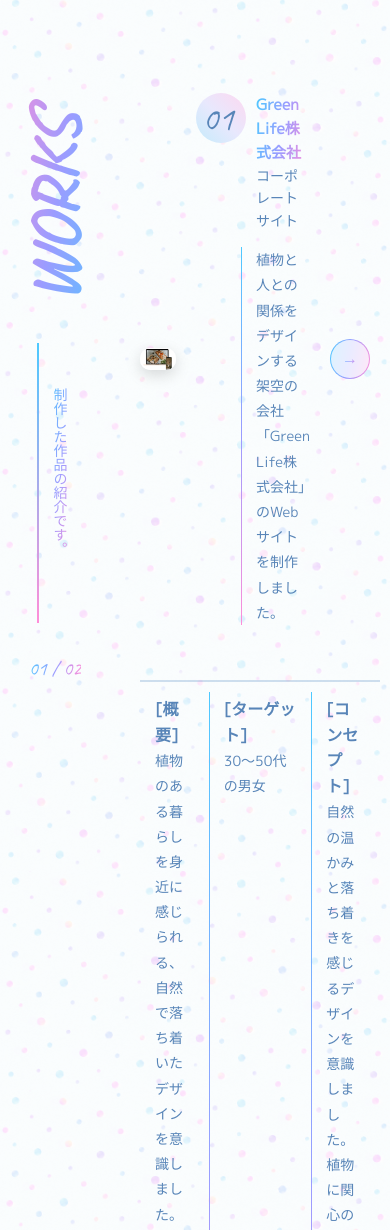
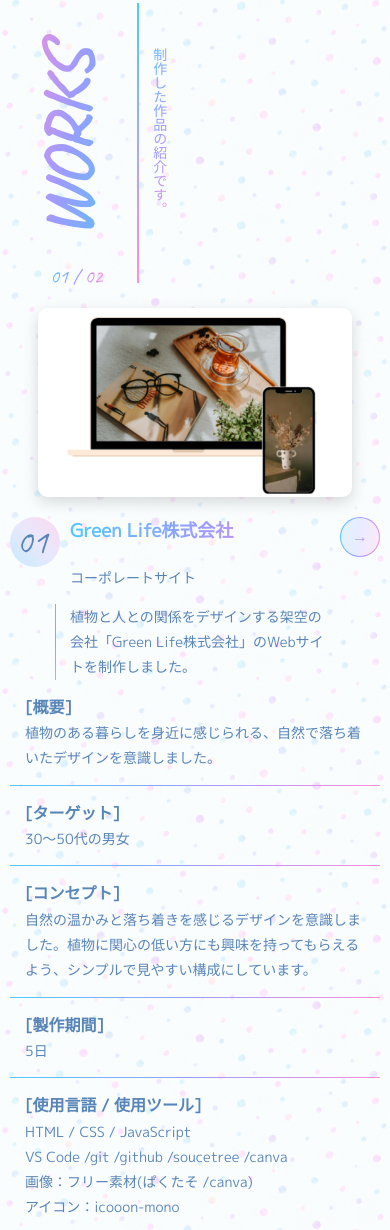
Before and after one commit to sabakan-miso/portfolio_iseki, a website built with Vite: page vite-project/index.html in a window 390 px wide. Shown: the part 851-2081 px from the top of the page. Built offline with nearby package versions, Linux system fonts and the light colour scheme.

Commit message:
worksのPC版にスマホ版のデザインを追加！完成！！

```diff
--- a/vite-project/src/css/base.css
+++ b/vite-project/src/css/base.css
@@ -89,7 +89,7 @@ h2{
     font-size: clamp(2rem, 1.6667rem + 0.6944vw, 2.5rem);
 }
 h3{
-    font-size: clamp(1.5rem, 1.0333rem + 0.9722vw, 2.2rem);
+    font-size: clamp(1.8rem, 1.5333rem + 0.5556vw, 2.2rem);
 }
 h4{
     font-size: clamp(1.6rem, 1.3333rem + 0.5556vw, 2rem);
@@ -105,14 +105,14 @@ small{
     margin: 0 auto;
     padding-left: 1rem;
     padding-right: 1rem;
-    /* background-color: rgb(190, 218, 242);  */
-    /* outline: 1px solid red; */
+    /* background-color: rgba(190, 218, 242, 0.2);  */
+
     /* ↑後で消す */
 }
 
-/* *{
-    outline:1px solid rgb(255, 145, 145);
-} */
+*{
+    /* outline:1px solid rgb(255, 145, 145); */
+}
     /* radial-gradient(#fff 28%, transparent 30%),
     radial-gradient(#fff 28%, transparent 30%);
     background-size: 20px 20px;
--- a/vite-project/src/css/style.css
+++ b/vite-project/src/css/style.css
@@ -123,7 +123,7 @@ observeの共通タイトル
  -----------*/
 .works{
     width: 100%;
-    padding: 10rem 0 12rem;
+    padding: 10rem 0;
     background-image: url(../images/background.png);
     background-size: 100% auto;
     background-position: top center;
@@ -319,3 +319,89 @@ observeの共通タイトル
     }
 
 }
+/*--------------------
+     レスポンシブ
+ ---------------------*/
+@media screen and (max-width:768px) {
+.works{
+    padding: 0;/*----- スマホ版のみ上下余白削除 -----*/
+}
+.works .container{
+    display: block;/*-----  PCの2列Gridを解除 -----*/
+}
+.works .works-side{
+    position: relative;
+    flex-direction: row;
+    height: 300px;
+    margin-bottom: 1.5rem;
+}
+.works .works-side-text{
+    margin: 1rem 0 1rem 1rem;
+}
+.works .works-number{
+    position: absolute;
+    left: 4rem;
+    bottom: 0;
+    margin: 0;
+}
+/*-----
+  右側
+-----*/
+
+.works-list .work-item{
+    display: grid;
+    grid-template-columns: 1fr auto;
+    column-gap: 1rem;
+    row-gap: 0;
+}
+
+.works-list .work-item .work-image{
+    grid-column: 1 / -1;
+    width: 85%;
+    margin: 0 auto 2rem;
+}
+.works-list .work-item .work-image img{
+   width: 100%;
+   height: auto;
+}
+/*- 作品情報 -*/
+.works-list .work-info{
+    grid-column: 1;
+}
+/*- → -*/
+.works-list .work-item .work-link{
+    grid-column: 2;
+    align-self: start;
+}
+
+/*- 01 -*/
+.works-list .work-info .work-number{
+   grid-column: 1;
+
+}
+
+
+/*----- 詳細情報 ------*/
+.works-list .work-detail{
+    display: block;/*-----  PCの3列 → 1列 -----*/
+    border: none;
+    margin-top: 0;
+}
+
+.works-list .work-detail .detail-item:nth-child(2)::before,
+.works-list .work-detail .detail-item:nth-child(3)::before,
+.works-list .work-detail .detail-item:nth-child(5)::before{
+    display: none;/*-- 縦線を消す --*/
+}
+
+/* PC版で使っている::beforeと競合、スマホではbackground-imageで下線を作る */
+.works-list .work-detail .detail-item{
+   background-image: var(--gradient);
+   background-size: 100% 1px;
+   background-position: left bottom;
+}
+.works-list .work-detail .detail-item:last-child{/*----- 最後の項目だけ下線を消す  -----*/
+   background-image: none;
+
+}
+}/*----- メディアクエリ終わり -----*/
```
